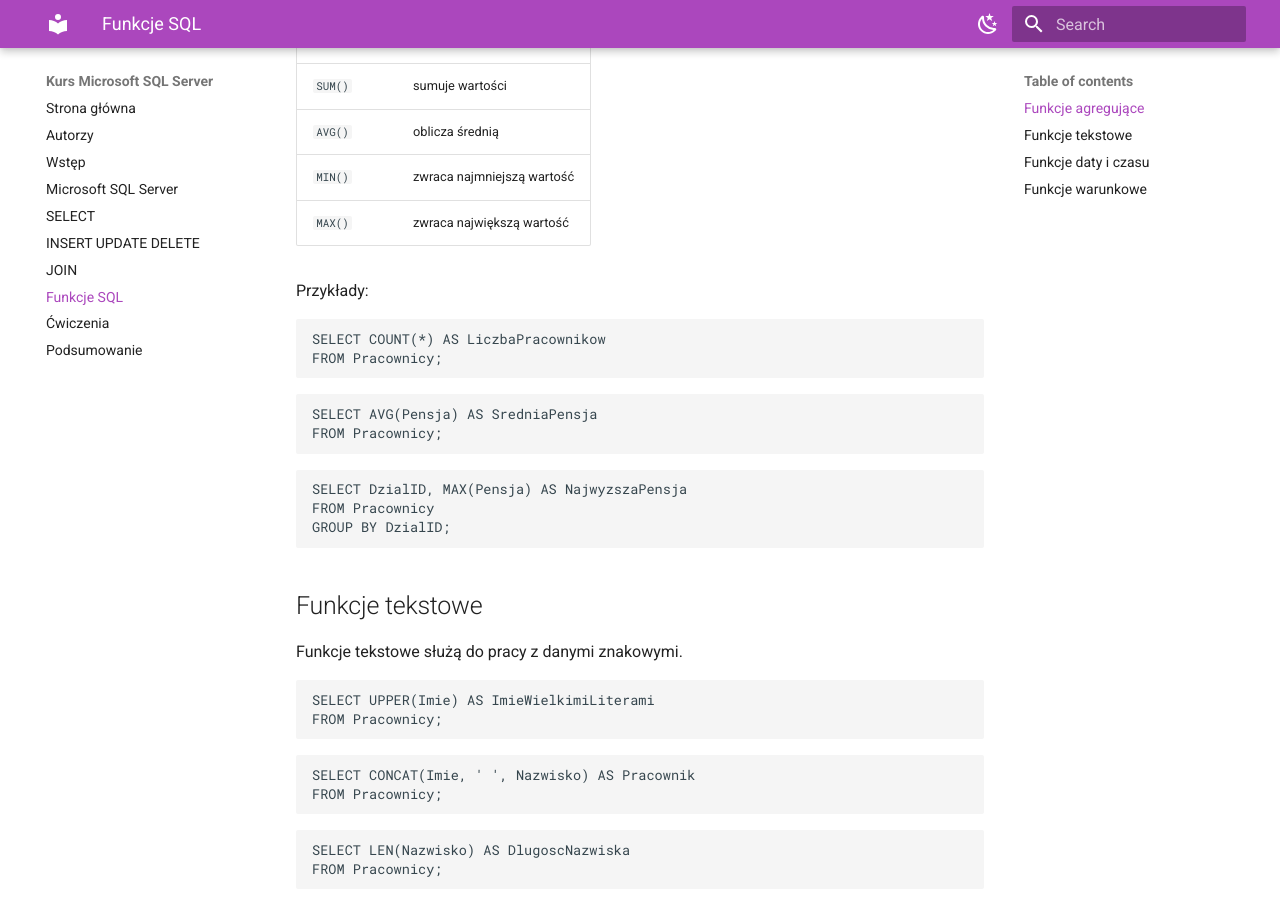
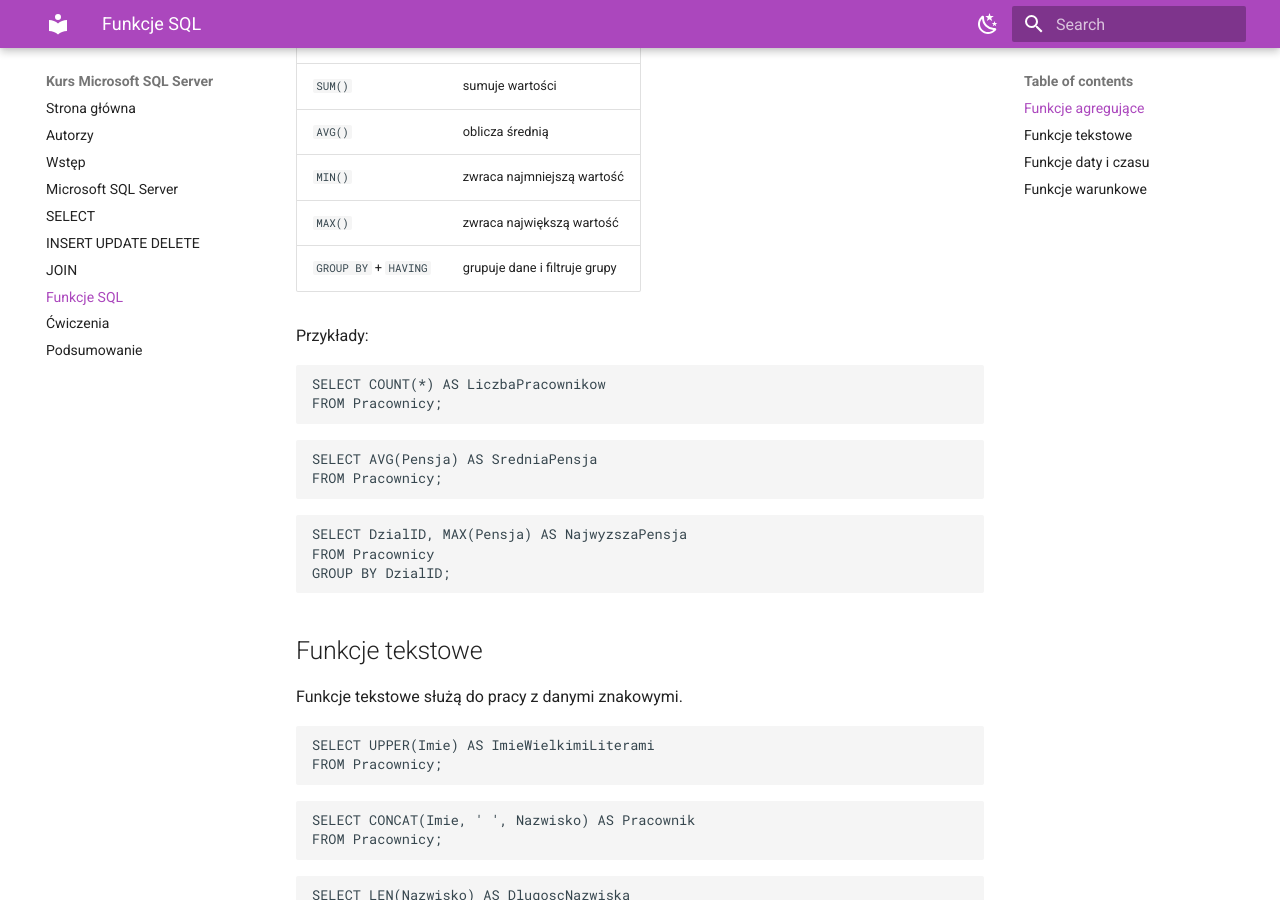
Before and after one commit to 434417/sql-dev, an MkDocs documentation site: the page built from docs/functions.md, in a window 1280 px wide and 900 px high, scrolled down 391 px. Built offline with MkDocs 1.6.1 and Material for MkDocs 9.7.7, drawn with Linux system fonts in a browser that asks for light colours.

Commit message:
Aktualizacja pliku functions.md

```diff
--- a/docs/functions.md
+++ b/docs/functions.md
@@ -13,6 +13,7 @@ Funkcje agregujące zwracają jeden wynik dla grupy rekordów.
 | `AVG()` | oblicza średnią |
 | `MIN()` | zwraca najmniejszą wartość |
 | `MAX()` | zwraca największą wartość |
+| `GROUP BY` + `HAVING` | grupuje dane i filtruje grupy |
 
 Przykłady:
 
```
